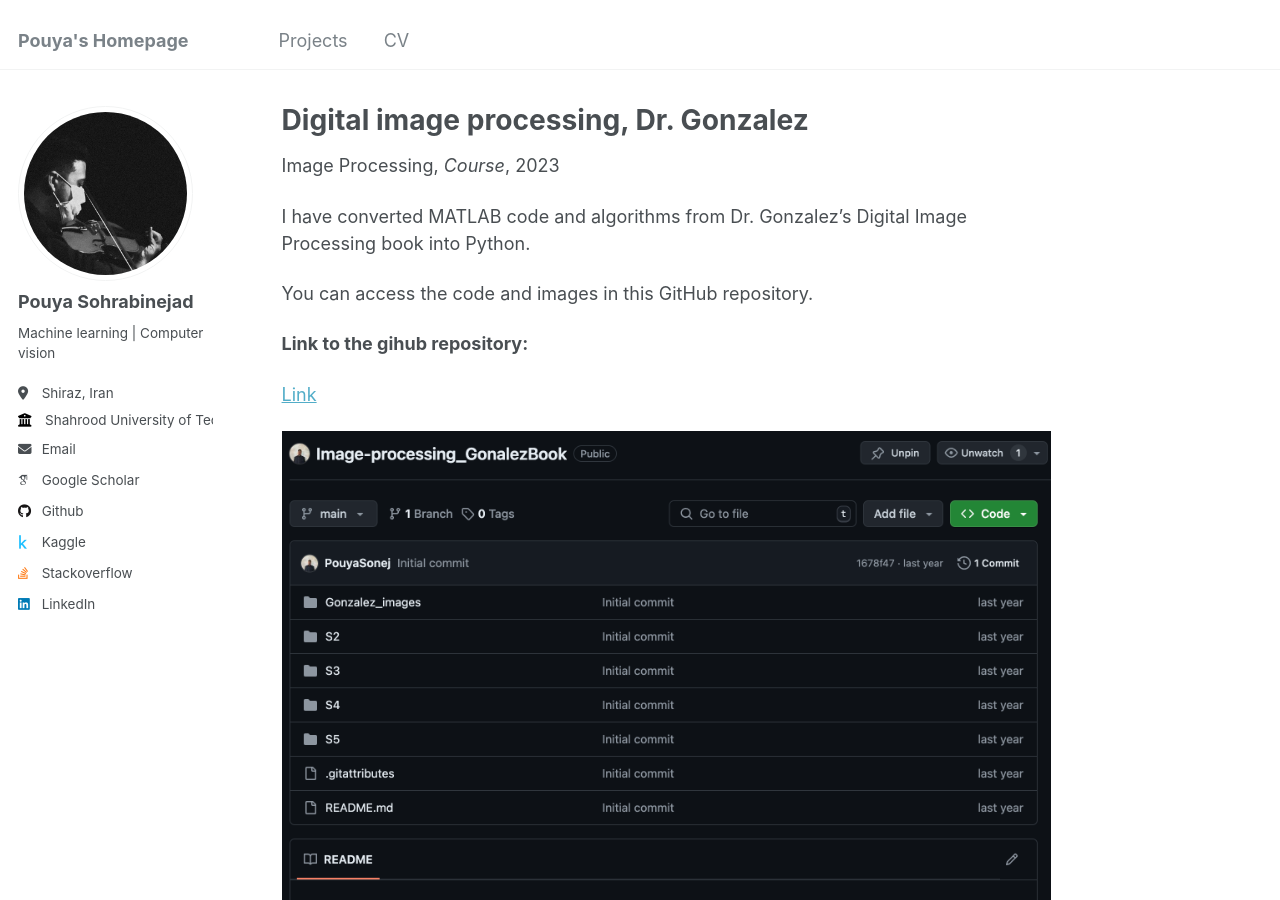
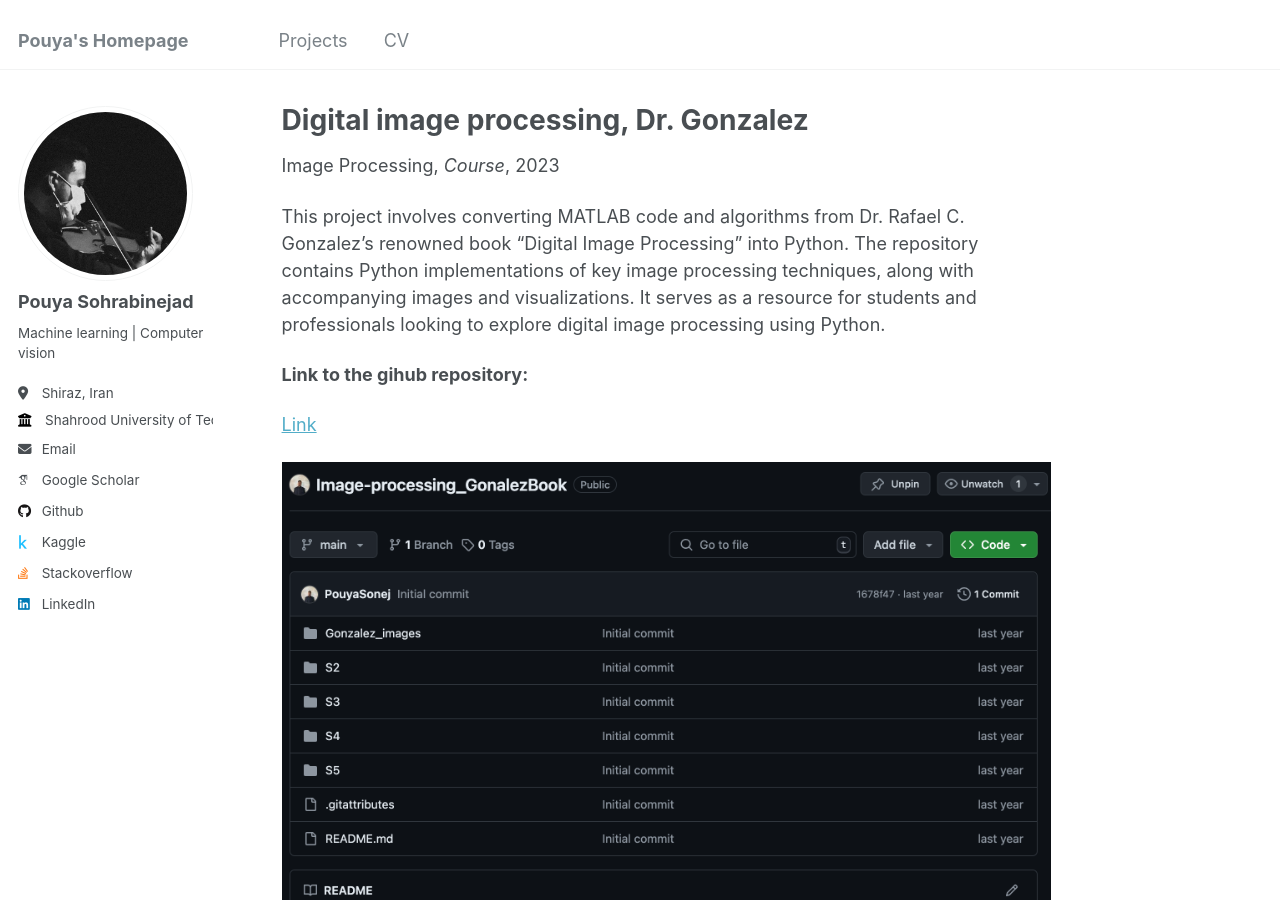
Before and after one commit to PouyaSonej/PouyaSonej.github.io, a Jekyll site: the page built from _teaching/project-1.md, in a window 1280 px wide and 900 px high. Built offline with Jekyll 4.4.1, drawn with Linux system fonts in a browser that asks for light colours; some web fonts are replaced.

Commit message:
Update project-1.md

```diff
--- a/_teaching/project-1.md
+++ b/_teaching/project-1.md
@@ -8,9 +8,7 @@ date: 2023-01-01
 location: "Shiraz, Iran"
 ---
 
-I have converted MATLAB code and algorithms from Dr. Gonzalez’s Digital Image Processing book into Python.
-
-You can access the code and images in this GitHub repository.
+This project involves converting MATLAB code and algorithms from Dr. Rafael C. Gonzalez’s renowned book “Digital Image Processing” into Python. The repository contains Python implementations of key image processing techniques, along with accompanying images and visualizations. It serves as a resource for students and professionals looking to explore digital image processing using Python.
 
 **Link to the gihub repository:**
 
```
